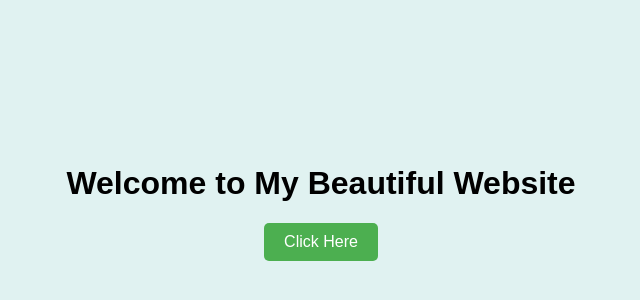
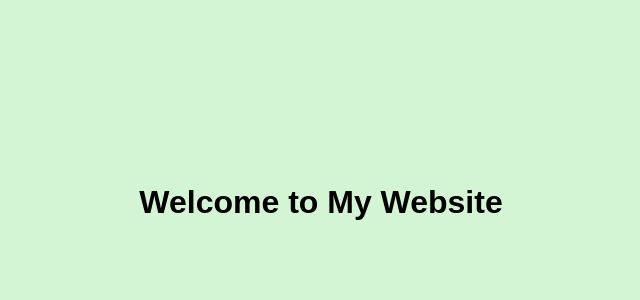
Before and after one commit to Santonu91/TEST1, a plain HTML site: page index.html in a window 1280 px wide. Shown: the part 198-498 px from the top of the page, without its empty margins (319-959 px from the left). Drawn offline with Linux system fonts and the light colour scheme.

Commit message:
Update index.html

```diff
--- a/index.html
+++ b/index.html
@@ -6,7 +6,7 @@
     <title>Beautiful Website Demo</title>
     <style>
         body {
-            background-color: #e0f2f1; /* Light blue color */
+            background-color: #d3f5d3; /* Light green color */
             font-family: Arial, sans-serif;
             text-align: center;
             margin: 0;
@@ -19,25 +19,11 @@
             align-items: center;
             height: 100vh;
         }
-        button {
-            padding: 10px 20px;
-            font-size: 16px;
-            border: none;
-            background-color: #4CAF50;
-            color: white;
-            cursor: pointer;
-            border-radius: 5px;
-            transition: background-color 0.3s;
-        }
-        button:hover {
-            background-color: #45a049;
-        }
     </style>
 </head>
 <body>
     <div class="container">
-        <h1>Welcome to My Beautiful Website</h1>
-        <button onclick="alert('Thank you for liking the demo!')">Click Here</button>
+        <h1>Welcome to My Website</h1>
     </div>
 </body>
 </html>
```
